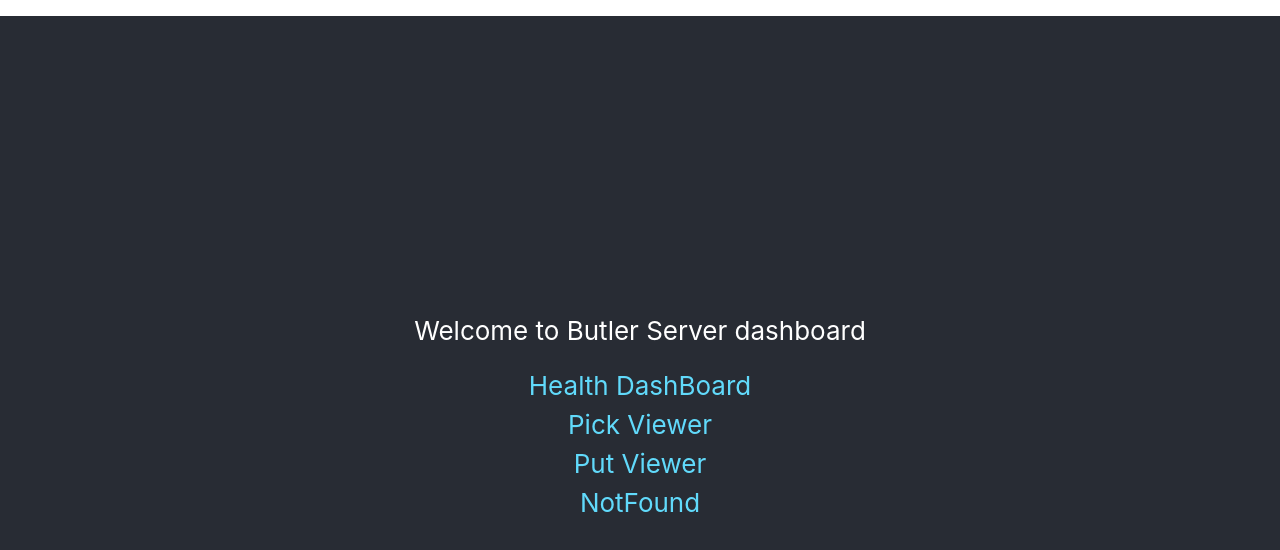
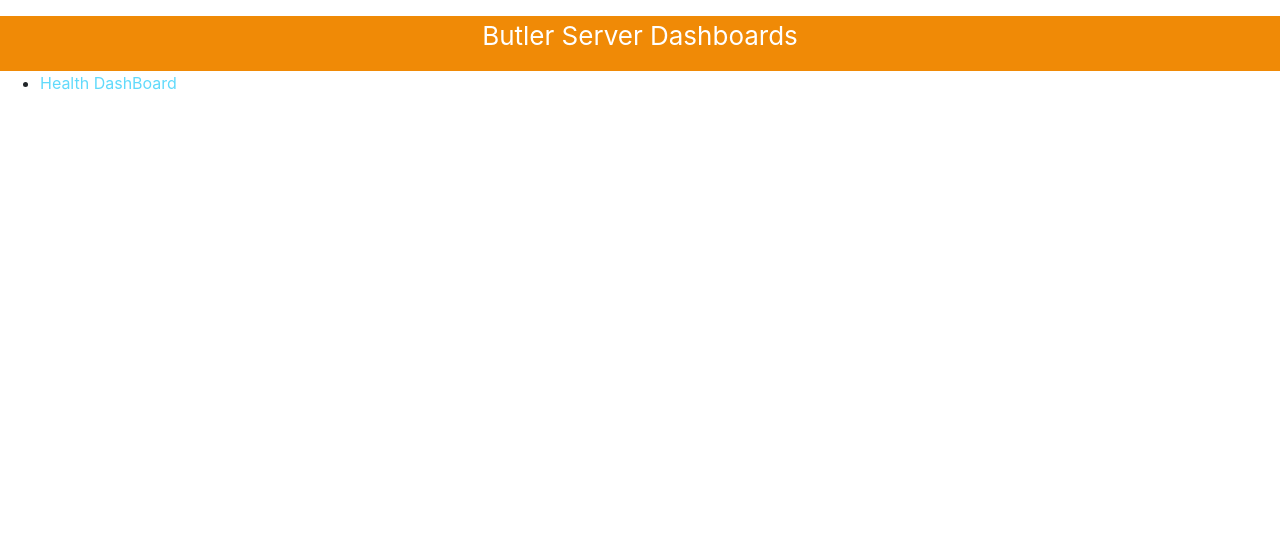
Before and after one commit to Annu10/erldash, a React (Create React App) app: page / in a window 1280 px wide. Shown: the top 550 px of the page. Built offline with nearby package versions, Linux system fonts and the light colour scheme.

Commit message:
more enhancements

```diff
--- a/public/index.html
+++ b/public/index.html
@@ -32,7 +32,7 @@
       work correctly both with client-side routing and a non-root public URL.
       Learn how to configure a non-root public URL by running `npm run build`.
     -->
-    <title>React App</title>
+    <title>Butler Server DashBoards</title>
   </head>
   <body>
     <!-- <noscript>You need to enable JavaScript to run this app.</noscript> -->
--- a/src/App.css
+++ b/src/App.css
@@ -14,8 +14,7 @@
 }
 
 .App-header {
-  background-color: #282c34;
-  min-height: 100vh;
+  background-color: #f08a06;
   display: flex;
   flex-direction: column;
   align-items: center;
--- a/src/App.js
+++ b/src/App.js
@@ -1,47 +1,26 @@
 import React from 'react';
-import logo from './logo.svg';
 import './App.css';
 
 function App() {
   return (
-    <div className="App">
+    <div style={{backgroundColor: "#f08a06"}}>
       <header className="App-header">
         <p>
-          Welcome to Butler Server dashboard
+          Butler Server Dashboards
         </p>
-        <a
+      </header>
+      <body>
+      <ul>
+          <li><a
           className="App-link"
           href="localhost:3000/health_dashboard"
           target="_blank"
           rel="noopener noreferrer"
         >
           Health DashBoard
-        </a>
-        <a
-          className="App-link"
-          href="localhost:8181/pick_viewer.html"
-          target="_blank"
-          rel="noopener noreferrer"
-        >
-          Pick Viewer
-        </a>
-        <a
-          className="App-link"
-          href="localhost:8181/put_viewer.html"
-          target="_blank"
-          rel="noopener noreferrer"
-        >
-          Put Viewer
-        </a>
-        <a
-          className="App-link"
-          href="localhost:3000/notfound"
-          target="_blank"
-          rel="noopener noreferrer"
-        >
-          NotFound
-        </a>
-      </header>
+        </a></li>
+        </ul>
+      </body>
     </div>
 
   );
--- a/src/health_dashboard.js
+++ b/src/health_dashboard.js
@@ -1,11 +1,8 @@
 import React from 'react'
 import Tree from 'react-d3-tree';
 import ReactTooltip from 'react-tooltip'
-import {Navbar,Nav,Form, FormControl,Dropdown} from 'react-bootstrap';
-import './App.css';
+import {Navbar,Nav,Form, FormControl} from 'react-bootstrap';
 import 'bootstrap/dist/css/bootstrap.min.css';
-
-import "../src/css/health_dash_styles.css";
 
 var globalNumOfFetch =0;
 var globalAppTag ="all";
@@ -238,7 +235,7 @@ class HealthDashBoardComponent extends React.Component {
       appHeader   = (<div  >
 
                       <>
-                      <Navbar fixed="top" bg="light" variant="light">
+                      <Navbar fixed="top"   variant="light" style={{backgroundColor: "#f08a06", color:"white"}}>
 
                           <img
                             src="https://encrypted-tbn0.gstatic.com/images?q=tbn%3AANd9GcQWAWqPmdtL6dMyCKwd1ERaMy0RNfq0mCstFd5nygEseVExLdXd"
@@ -282,16 +279,16 @@ class HealthDashBoardComponent extends React.Component {
                   ref="enableQry"
                   onChange= {this.handleQryEnable} />Enable Query
                           <FormControl type="text" placeholder ={this.state.qryString} name="qry"/>
-                          <FormControl  variant="outline-primary" type="submit" value="Search Subtree"/>
+                          <FormControl  disabled={!this.state.enableQry} variant="outline-primary" type="submit" value="Search Subtree"/>
                         </Form>
-                        <Form inline onSubmit={this.handleAutoRefreshReset} disabled={!this.auto_refresh? "disabled" : false}>
+                        <Form inline onSubmit={this.handleAutoRefreshReset} >
                         <input  type="checkbox"
                           checked={this.state.auto_refresh}
                           ref="auto_refresh"
                           onChange= {this.handleAutoRefresh} />
                         Auto Refresh
-                          <FormControl className="form-group col-lg-3 " width ="30px"type="number" placeholder ={this.state.auto_refresh_seconds} name="auto_refresh_seconds"/>
-                          <FormControl  variant="outline-primary" type="submit" value="Set"/>
+                          <FormControl className="form-group col-lg-3 " width ="30px"type="number" min ="10" placeholder ={this.state.auto_refresh_seconds} name="auto_refresh_seconds"/>
+                          <FormControl disabled={!this.state.auto_refresh} variant="outline-primary" type="submit" value="Set"/>
                           </Form>
                         </Nav>
                       </Navbar>
@@ -305,7 +302,7 @@ class HealthDashBoardComponent extends React.Component {
       if(supTreeData !== false){
       var rawTreeJson = convertToJson(supTreeData);
       var finalD3Tree = getEnhancedD3Tree(rawTreeJson, qryString);
-      if(finalD3Tree.length==0 || typeof finalD3Tree==="undefined"){
+      if(finalD3Tree.length ===0 || typeof finalD3Tree==="undefined"){
         //empty tree result
         finalD3Tree = emptyTree;
       }
@@ -360,7 +357,7 @@ function getEnhancedD3Tree(InputJson, qry){
   }
   Object.keys(InputJson).forEach(function(key) {
     var value = InputJson[key];
-    if(qry ==""){
+    if(qry ===""){
       result.push(transformTreeJsonToD3TreeObject(value));
     }
     else{
@@ -394,7 +391,6 @@ class NodeLabel extends React.PureComponent {
             app_name: {nodeData.attributes.app_name}<br/>
             pid: {nodeData.attributes.pid}<br/>
             health: {nodeData.attributes.health}<br/>
-            node: {nodeData.attributes.node}<br/>
         </div>
       </div>
     )
@@ -409,7 +405,7 @@ TODO has  problem of self node update within library
 
 //TODO...not using this but may use
 function expandOrCollapseAll(nodeData){
-  if(nodeData._collapsed==true){
+  if(nodeData._collapsed ===true){
     expandAllSubTree(nodeData);
   }
   else{
@@ -563,9 +559,9 @@ class TreeNodeToolTip extends React.Component{
     if(isBadHealth && childrenVar.length !==0){
       shapeVar = svgShapeRectRed;
     }
-    else if(childrenVar.length ==0 && !isBadHealth){
+    else if(childrenVar.length ===0 && !isBadHealth){
       shapeVar = svgShapeCircleBlue;
-    }else if(childrenVar.length ==0 && isBadHealth){
+    }else if(childrenVar.length ===0 && isBadHealth){
       shapeVar = svgShapeCircleRed;
     }
     else{
```
Also changed, not shown: src/health_dashboard.html (deleted, +0 -26 lines), public/gor_logo.png (added), public/gor_logo2.png (added), public/manifest.json.
